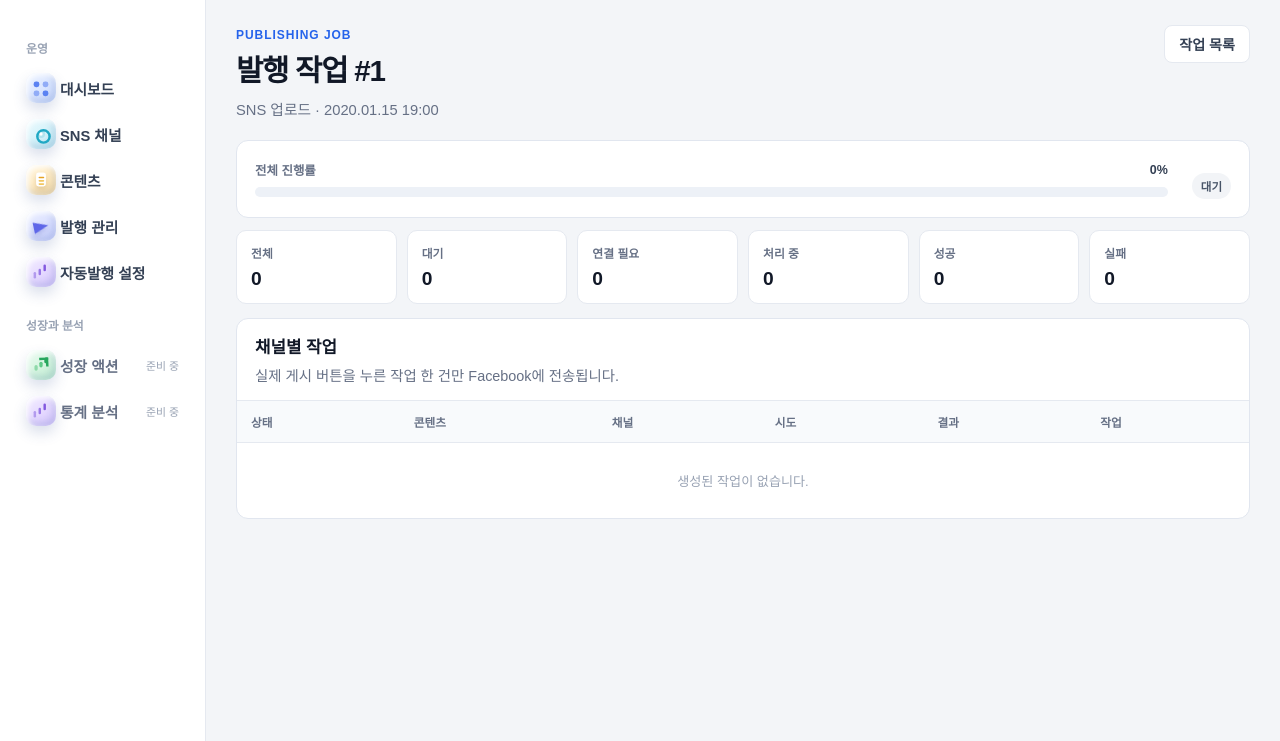
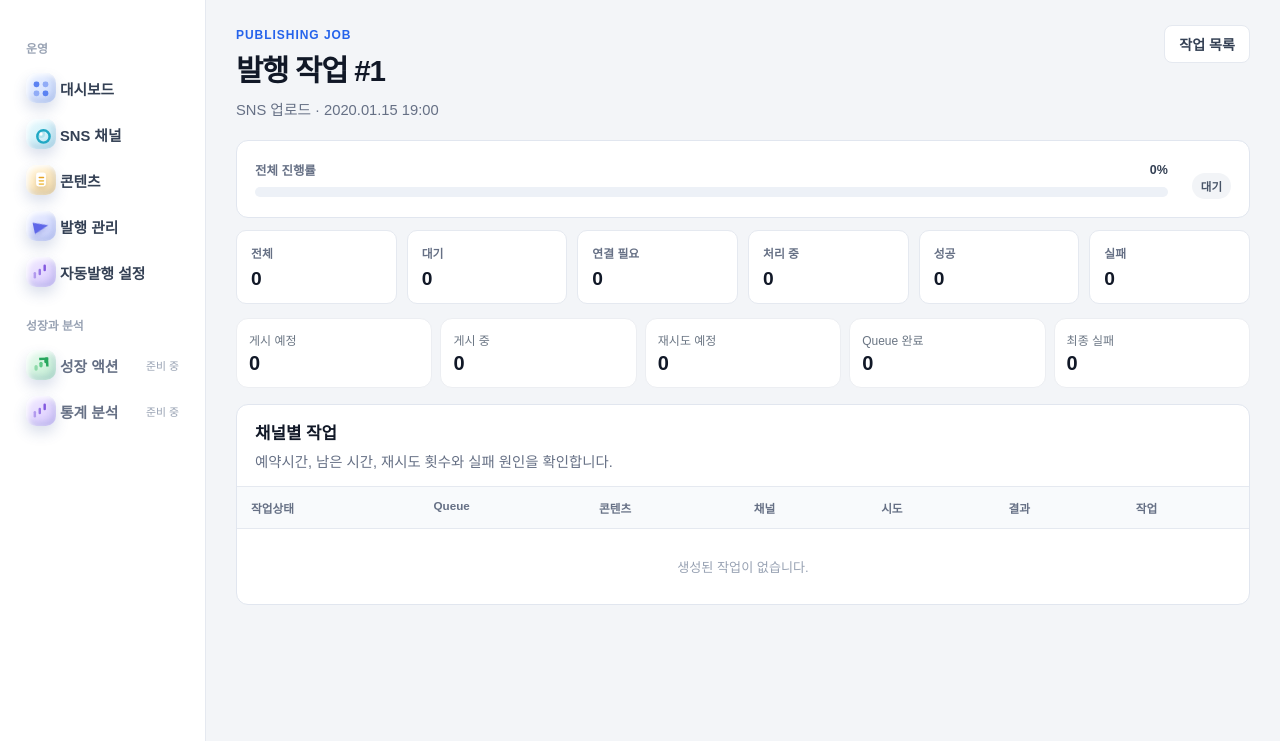
Before and after one commit to kprism/snsgrowup, a Django app: page /publishing/1/ in a window 1280 px wide. Shown: the part 59-800 px from the top of the page. Run offline with Django 5.2, Linux system fonts and the light colour scheme; a user stored in the database is signed in; data comes from the database, SQL or seed files in the repository; tables that the repository leaves empty hold one stand-in row (values such as "Sample post"); data that the repository does not hold is empty; parts of the project's set-up code (start-up, migrations or seed data) failed here and were passed over.

Commit message:
Show queue schedule and retry details

```diff
--- a/templates/publishing/batch_detail.html
+++ b/templates/publishing/batch_detail.html
@@ -1,5 +1,11 @@
 {% extends "base.html" %}
 {% block title %}발행 작업 #{{ batch.pk }} | SNSGROWUP{% endblock %}
+{% block extra_css %}
+<style>
+.queue-summary-grid{display:grid;grid-template-columns:repeat(5,minmax(0,1fr));gap:8px;margin:10px 0 16px}.queue-summary-grid article{padding:12px;border:1px solid #eceef2;border-radius:12px;background:#fff}.queue-summary-grid span{display:block;font-size:12px;color:#6b7684}.queue-summary-grid strong{display:block;margin-top:4px;font-size:20px}.queue-cell{display:flex;flex-direction:column;gap:4px;min-width:150px}.queue-line{display:flex;align-items:center;gap:6px;flex-wrap:wrap}.queue-badge{display:inline-flex;padding:4px 7px;border-radius:999px;border:1px solid #e6e9ee;font-size:11px;font-weight:700}.queue-badge.scheduled{background:#f4f8ff}.queue-badge.processing{background:#fff8e8}.queue-badge.retry{background:#fff3ed}.queue-badge.completed{background:#effaf3}.queue-badge.failed{background:#fff1f1}.queue-meta{font-size:11px;color:#687484}.queue-countdown{font-size:12px;font-weight:700;color:#334155}.queue-error{display:block;max-width:360px;color:#b42318;font-size:12px;white-space:normal}.task-table th,.task-table td{vertical-align:top}.task-table-wrap{overflow-x:auto}
+@media(max-width:900px){.queue-summary-grid{grid-template-columns:repeat(2,minmax(0,1fr))}}
+</style>
+{% endblock %}
 {% block content %}
 <section class="page-head compact-head">
   <div><span class="eyebrow">PUBLISHING JOB</span><h1>발행 작업 #{{ batch.pk }}</h1><p>{{ batch.get_action_display }} · {{ batch.created_at|date:"Y.m.d H:i" }}</p></div>
@@ -25,24 +31,46 @@
   <article><span>실패</span><strong>{{ task_counts.failed }}</strong></article>
 </section>
 
+<section class="queue-summary-grid">
+  <article><span>게시 예정</span><strong>{{ queue_counts.scheduled|default:0 }}</strong></article>
+  <article><span>게시 중</span><strong>{{ queue_counts.processing|default:0 }}</strong></article>
+  <article><span>재시도 예정</span><strong>{{ queue_counts.retry|default:0 }}</strong></article>
+  <article><span>Queue 완료</span><strong>{{ queue_counts.completed|default:0 }}</strong></article>
+  <article><span>최종 실패</span><strong>{{ queue_counts.failed|default:0 }}</strong></article>
+</section>
+
 <section class="panel compact-panel">
-  <div class="panel-head"><div><h2>채널별 작업</h2><p>실제 게시 버튼을 누른 작업 한 건만 Facebook에 전송됩니다.</p></div></div>
+  <div class="panel-head"><div><h2>채널별 작업</h2><p>예약시간, 남은 시간, 재시도 횟수와 실패 원인을 확인합니다.</p></div></div>
   <div class="task-table-wrap">
     <table class="task-table">
-      <thead><tr><th>상태</th><th>콘텐츠</th><th>채널</th><th>시도</th><th>결과</th><th>작업</th></tr></thead>
+      <thead><tr><th>작업상태</th><th>Queue</th><th>콘텐츠</th><th>채널</th><th>시도</th><th>결과</th><th>작업</th></tr></thead>
       <tbody>
-      {% for task in batch.tasks.all %}
+      {% for task in batch.ui_tasks %}
         <tr>
           <td><span class="status-chip status-{{ task.status }}">{{ task.get_status_display }}</span></td>
+          <td>
+            {% if task.ui_queue %}
+            <div class="queue-cell">
+              <div class="queue-line"><span class="queue-badge {{ task.ui_queue.status }}">{{ task.ui_queue_label }}</span>{% if task.ui_queue.random_delay %}<span class="queue-meta">랜덤 +{{ task.ui_queue.random_delay }}초</span>{% endif %}</div>
+              {% if task.ui_eta_at %}<time class="queue-meta">{{ task.ui_eta_at|date:"Y.m.d H:i:s" }}</time>{% endif %}
+              {% if task.ui_eta_seconds != None %}<span class="queue-countdown" data-eta="{{ task.ui_eta_at|date:'c' }}">계산 중</span>{% endif %}
+              <span class="queue-meta">재시도 {{ task.ui_queue.retry_count }}회</span>
+              {% if task.ui_queue.next_retry_at %}<span class="queue-meta">다음 재시도 {{ task.ui_queue.next_retry_at|date:"m.d H:i:s" }}</span>{% endif %}
+              {% if task.ui_queue.last_error %}<span class="queue-error">{{ task.ui_queue.last_error }}</span>{% endif %}
+            </div>
+            {% else %}<span class="muted-text">Queue 없음</span>{% endif %}
+          </td>
           <td><strong>{{ task.content.title|truncatechars:55 }}</strong></td>
           <td><span class="task-channel">{{ task.channel.platform.name }} · {{ task.channel.profile_name }}</span></td>
           <td>{{ task.attempt_count }}회</td>
           <td>{% if task.error_message %}<span class="task-error">{{ task.error_message }}</span>{% elif task.external_post_url %}<a href="{{ task.external_post_url }}" target="_blank" rel="noopener">게시물 열기</a>{% else %}<span class="muted-text">대기 중</span>{% endif %}</td>
           <td>
-            {% if task.status == 'pending' and task.channel.platform.code == 'facebook' %}
+            {% if task.status == 'pending' and task.channel.platform.code == 'facebook' and not task.ui_queue %}
               <form method="post" action="{% url 'publishing:task_execute' task.pk %}" onsubmit="return confirm('이 콘텐츠를 Facebook 페이지에 실제 게시합니다. 계속할까요?');">{% csrf_token %}<button class="button primary button-small" type="submit">게시 실행</button></form>
             {% elif task.status == 'failed' or task.status == 'connection_required' %}
               <form method="post" action="{% url 'publishing:task_retry' task.pk %}">{% csrf_token %}<button class="button soft button-small" type="submit">재시도</button></form>
+            {% elif task.ui_queue.status == 'scheduled' or task.ui_queue.status == 'retry' %}
+              <span class="muted-text">자동 대기</span>
             {% elif task.status == 'processing' %}
               <span class="muted-text">처리 중</span>
             {% else %}
@@ -51,10 +79,28 @@
           </td>
         </tr>
       {% empty %}
-        <tr><td colspan="6" class="table-empty">생성된 작업이 없습니다.</td></tr>
+        <tr><td colspan="7" class="table-empty">생성된 작업이 없습니다.</td></tr>
       {% endfor %}
       </tbody>
     </table>
   </div>
 </section>
 {% endblock %}
+{% block extra_js %}
+<script>
+(function(){
+  function label(ms){
+    if(ms<=0) return '곧 실행';
+    var s=Math.floor(ms/1000),d=Math.floor(s/86400);s%=86400;
+    var h=Math.floor(s/3600);s%=3600;
+    var m=Math.floor(s/60);s%=60;
+    if(d) return d+'일 '+h+'시간 후';
+    if(h) return h+'시간 '+m+'분 후';
+    if(m) return m+'분 '+s+'초 후';
+    return s+'초 후';
+  }
+  function tick(){document.querySelectorAll('[data-eta]').forEach(function(el){el.textContent=label(new Date(el.dataset.eta).getTime()-Date.now());});}
+  tick();setInterval(tick,1000);
+})();
+</script>
+{% endblock %}
```
